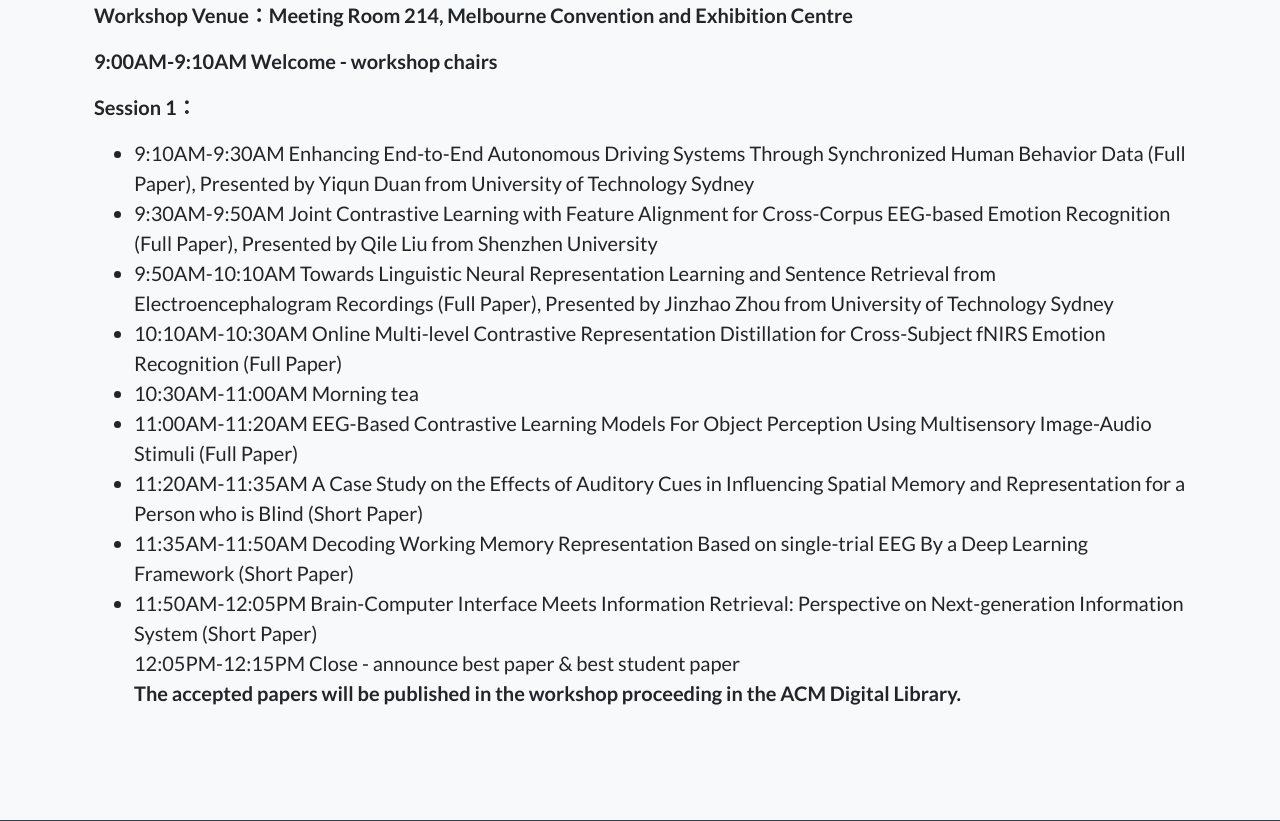
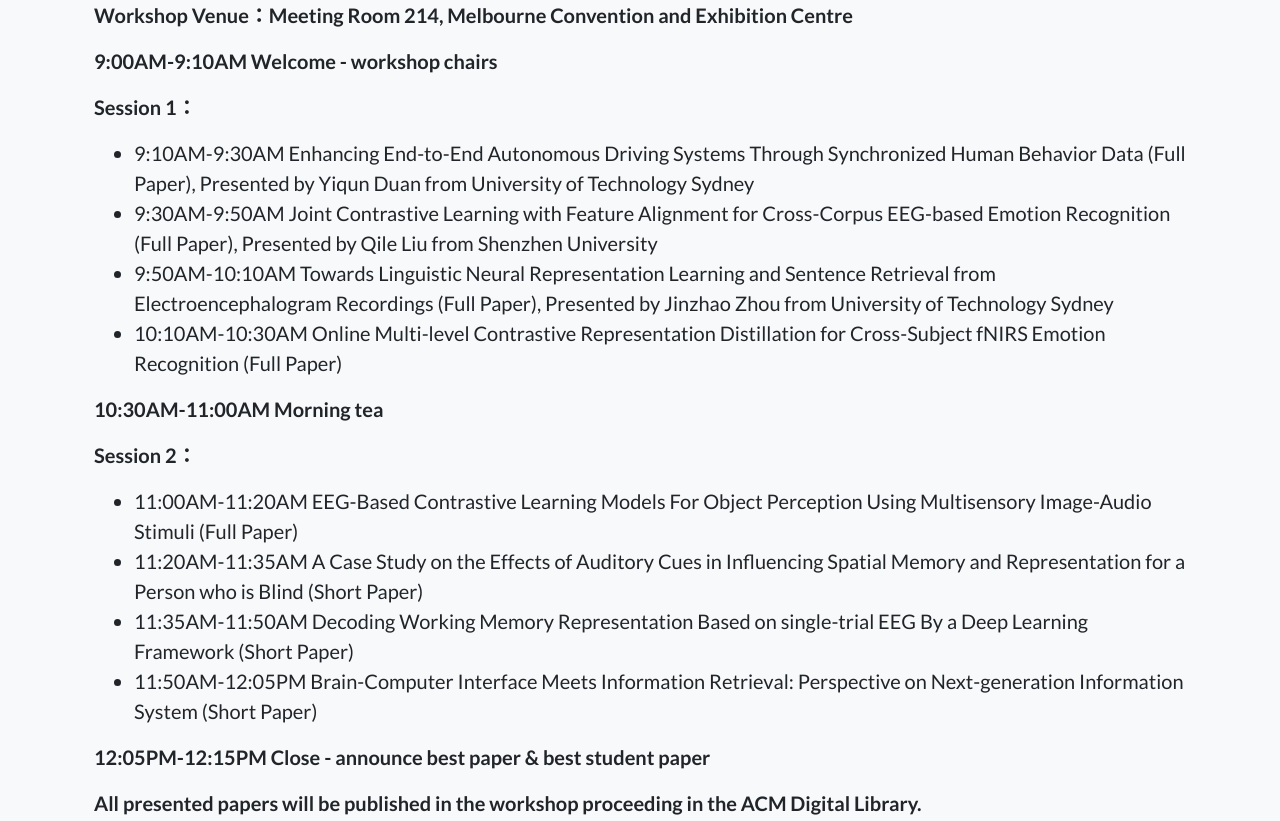
Before and after one commit to HAIL-AU/BCI-MM, a plain HTML site: page index.html in a window 1280 px wide. Shown: the part 4026-4847 px from the top of the page. Drawn offline with nearby package versions, Linux system fonts and the light colour scheme.

Commit message:
Update index.html

```diff
--- a/index.html
+++ b/index.html
@@ -255,22 +255,26 @@
             <p class="lead"><b>9:00AM-9:10AM Welcome - workshop chairs</b></p>
             <p class="lead"><b>Session 1：</b></p>
             <ul class="lead">
-
                 <li>9:10AM-9:30AM Enhancing End-to-End Autonomous Driving Systems Through Synchronized Human Behavior Data (Full Paper), Presented by Yiqun Duan from University of Technology Sydney</li>
                 <li>9:30AM-9:50AM Joint Contrastive Learning with Feature Alignment for Cross-Corpus EEG-based Emotion Recognition (Full Paper), Presented by Qile Liu from Shenzhen University</li>
                 <li>9:50AM-10:10AM Towards Linguistic Neural Representation Learning and Sentence Retrieval from Electroencephalogram Recordings (Full Paper), Presented by Jinzhao Zhou from University of Technology Sydney</li>
                 <li>10:10AM-10:30AM Online Multi-level Contrastive Representation Distillation for Cross-Subject fNIRS Emotion Recognition (Full Paper)</li>
-                <li>10:30AM-11:00AM Morning tea</li>
+            </ul>
 
+             <p class="lead"><b>10:30AM-11:00AM Morning tea</b></p>
+
+            <p class="lead"><b>Session 2：</b></p>
+             <ul class="lead">
                 <li>11:00AM-11:20AM EEG-Based Contrastive Learning Models For Object Perception Using Multisensory Image-Audio Stimuli (Full Paper)</li>
                 <li>11:20AM-11:35AM A Case Study on the Effects of Auditory Cues in Influencing Spatial Memory and Representation for a Person who is Blind (Short Paper)</li>
                 <li>11:35AM-11:50AM Decoding Working Memory Representation Based on single-trial EEG By a Deep Learning Framework (Short Paper)</li>
                 <li>11:50AM-12:05PM Brain-Computer Interface Meets Information Retrieval: Perspective on Next-generation Information System (Short Paper)</li>
-                </li>12:05PM-12:15PM Close - announce best paper & best student paper</li>
 
-            <p class="lead"><b>The accepted papers will be published in the workshop proceeding in the ACM Digital Library.</b></p>
+             </ul>
+            <p class="lead"><b>12:05PM-12:15PM Close - announce best paper & best student paper</b></p>
+            <p class="lead"><b>All presented papers will be published in the workshop proceeding in the ACM Digital Library.</b></p>
                 <!-- <br> -->
-            </ul>
+
 
         </div>
     </section>
```
